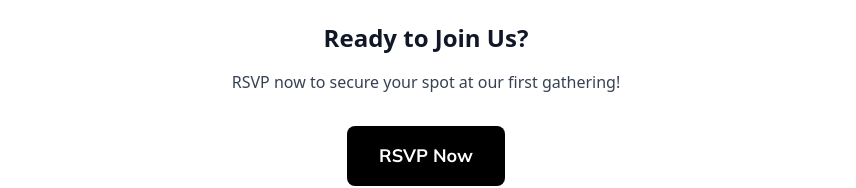
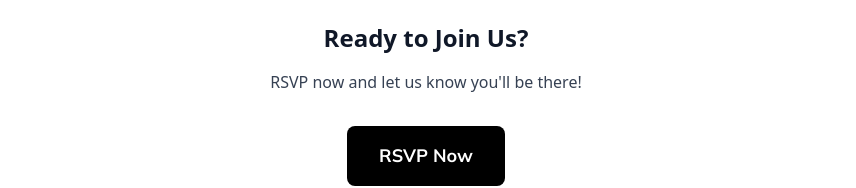
Before and after one commit to jonathan-hooper-osf/nycfixitshop.org, a website: page site/events.html in a window 1280 px wide. Shown: the part 1618-1806 px from the top of the page, without its empty margins (214-1070 px from the left). Drawn offline with Linux system fonts and the light colour scheme.

Commit message:
change up the rsvp message

```diff
--- a/site/events.html
+++ b/site/events.html
@@ -95,7 +95,7 @@
 
       <div class="text-center mt-12">
         <h2 class="text-2xl font-bold mb-4">Ready to Join Us?</h2>
-        <p class="text-gray-700 mb-8">RSVP now to secure your spot at our first gathering!</p>
+        <p class="text-gray-700 mb-8">RSVP now and let us know you'll be there!</p>
         <a href="https://stats.sender.net/forms/aADAj1/view" class="inline-block px-8 py-4 bg-black text-white rounded-lg mulish-700 text-lg hover:bg-gray-800 transition-colors">
           RSVP Now
         </a>
```
